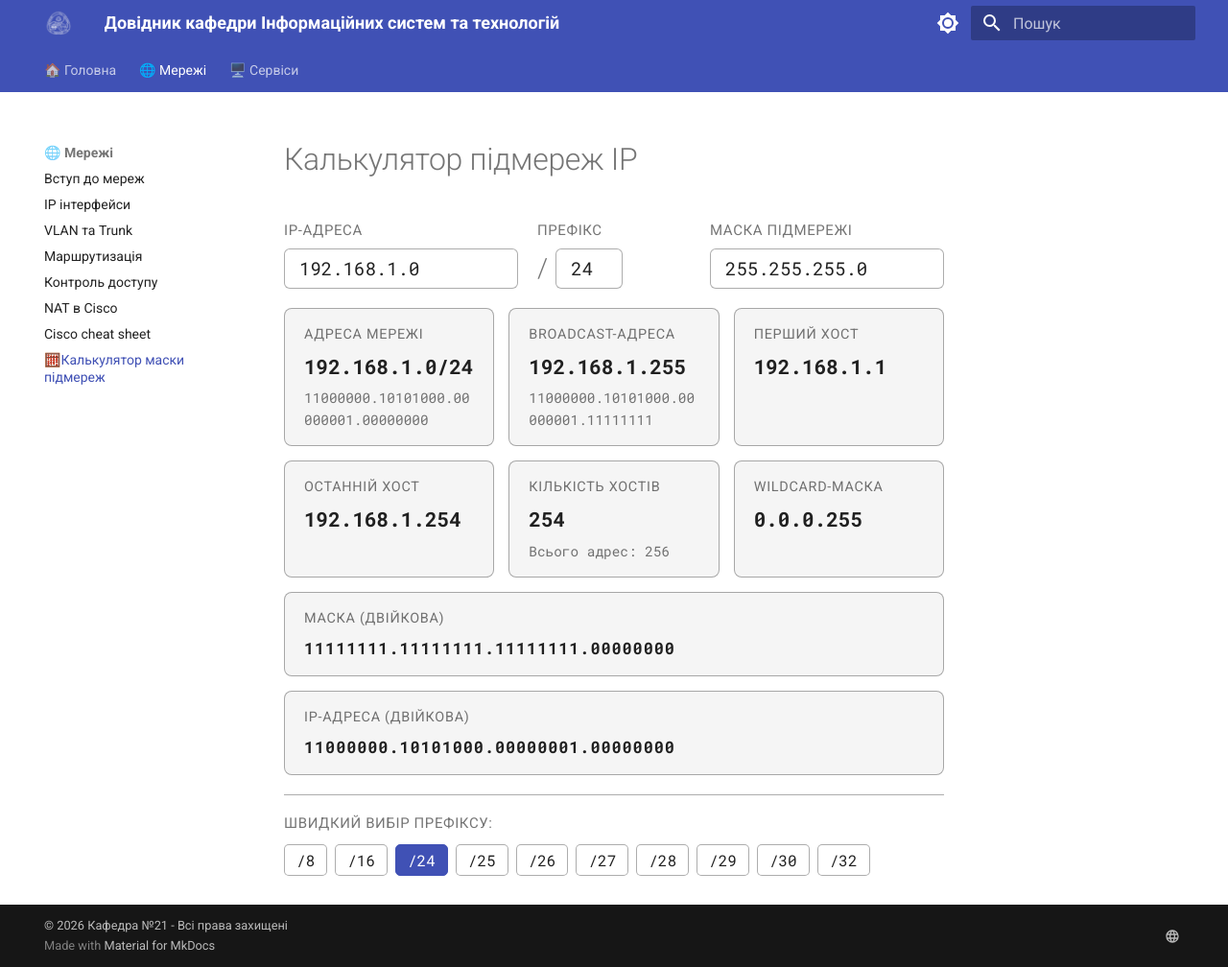
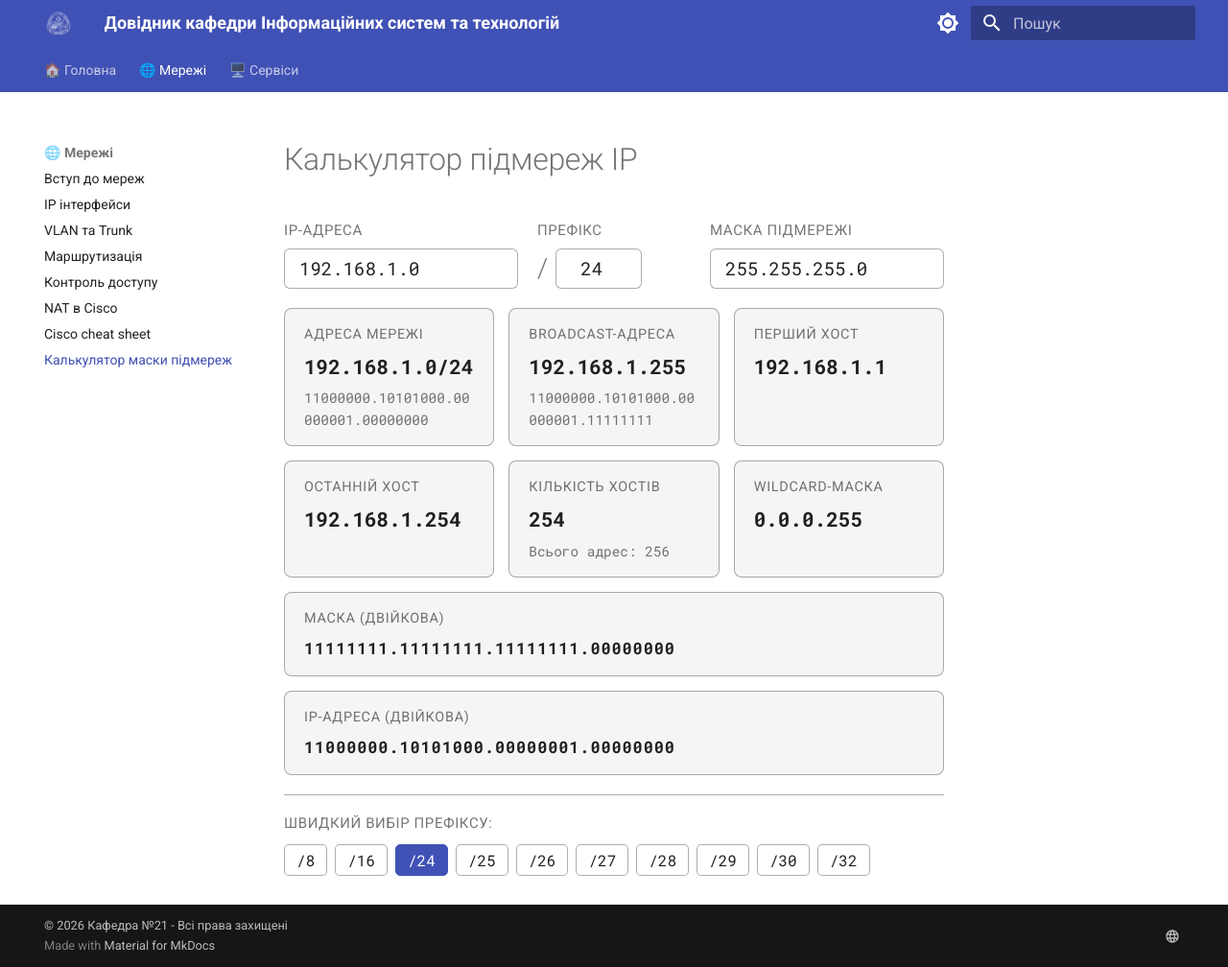
Before and after one commit to left769/21-docs, an MkDocs documentation site: the page built from docs/network-configs/subnet-calculator.md, in a window 1280 px wide and 1008 px high. Shown: the whole window at 96% size. Built offline with MkDocs 1.6.1 and Material for MkDocs 9.7.7, drawn with Linux system fonts in a browser that asks for light colours; some of the changed lines change nothing that is shown.

Commit message:
added mask calculator

```diff
--- a/docs/network-configs/subnet-calculator.md
+++ b/docs/network-configs/subnet-calculator.md
@@ -89,7 +89,7 @@
   flex: 1;
   min-width: 160px;
 }
-.calc-field--slash { max-width: 120px; }
+.calc-field--slash { max-width: 150px; }
 .calc-field label {
   font-size: 0.75rem;
   font-weight: 500;
@@ -125,7 +125,7 @@
   font-weight: 300;
   line-height: 42px;
 }
-.slash-wrap input { width: 70px; text-align: center; }
+.slash-wrap input { width: 90px; text-align: center; }
 .calc-error {
   padding: 0.6rem 1rem;
   border-radius: 6px;
@@ -244,10 +244,7 @@
 }
 
 function maskToPrefix(mask) {
-  let n = mask >>> 0;
-  let count = 0;
-  while (n & 0x80000000) { count++; n = (n << 1) >>> 0; }
-  return count;
+  return (mask >>> 0).toString(2).split('0')[0].length;
 }
 
 function showError(msg) {
--- a/mkdocs.yml
+++ b/mkdocs.yml
@@ -46,7 +46,7 @@
   - 🏠 Головна:
       - '👋Вступ': index.md
       - '🧪Інструкція з користування PNET Lab': pnet.md
-      - '🧮Калькулятор маски підмереж': network-configs/subnet-calculator.md
+      - 'Калькулятор маски підмереж': network-configs/subnet-calculator.md
   - 🌐 Мережі:
       - 'Вступ до мереж': network-configs/index.md
       - 'IP інтерфейси': network-configs/ip-interfaces.md
```
